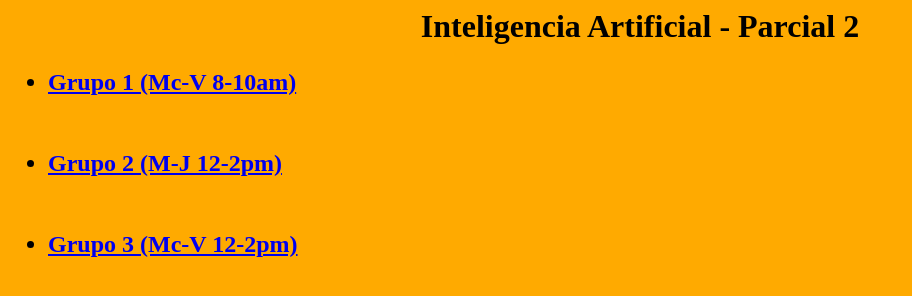
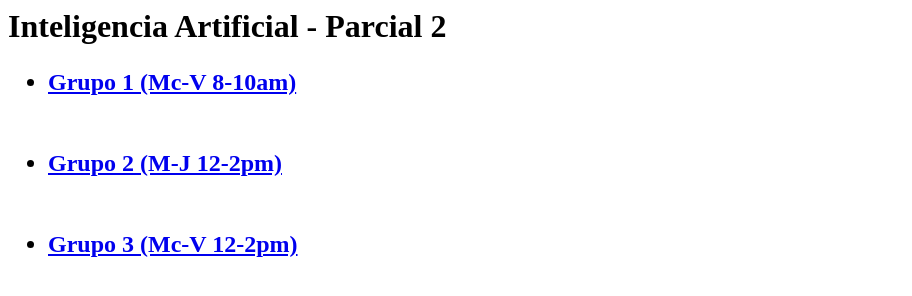
Before and after one commit to jegiraldp/evaluation, a plain HTML site: page docs/index.html in a window 1280 px wide. Shown: the whole page, without its empty margins (0-912 px from the left). Drawn offline with Linux system fonts and the light colour scheme.

Commit message:
16junio2025

```diff
--- a/docs/index.html
+++ b/docs/index.html
@@ -7,16 +7,6 @@
 </head>
 
 <style>
-body{
-
-background-color:#FFAA00
-}
-
-h1{
-font-family:AmsiPro-Ultra;
-color:black;
- text-align: center;
-}
 
 a:hover{
 font-style: italic;
```
